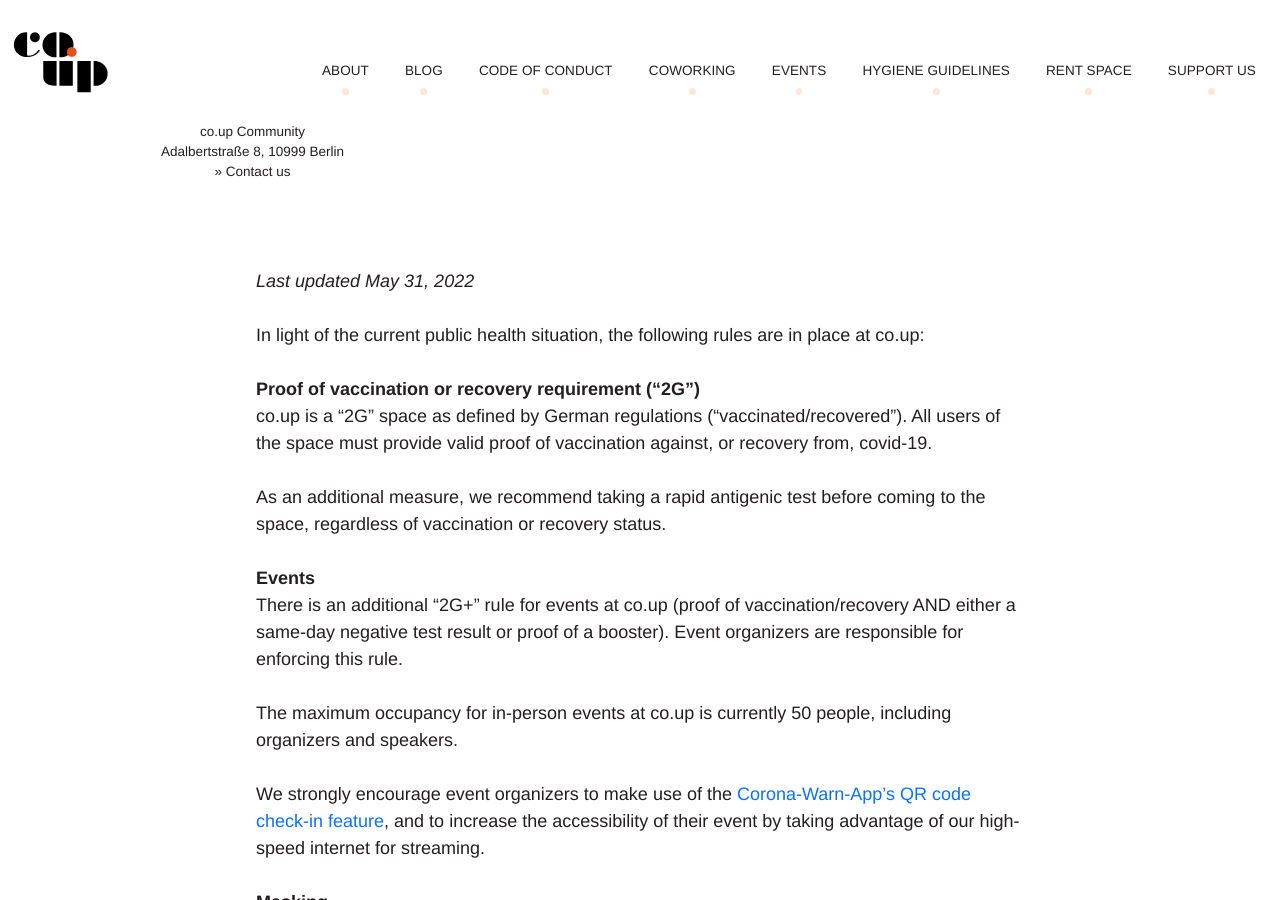
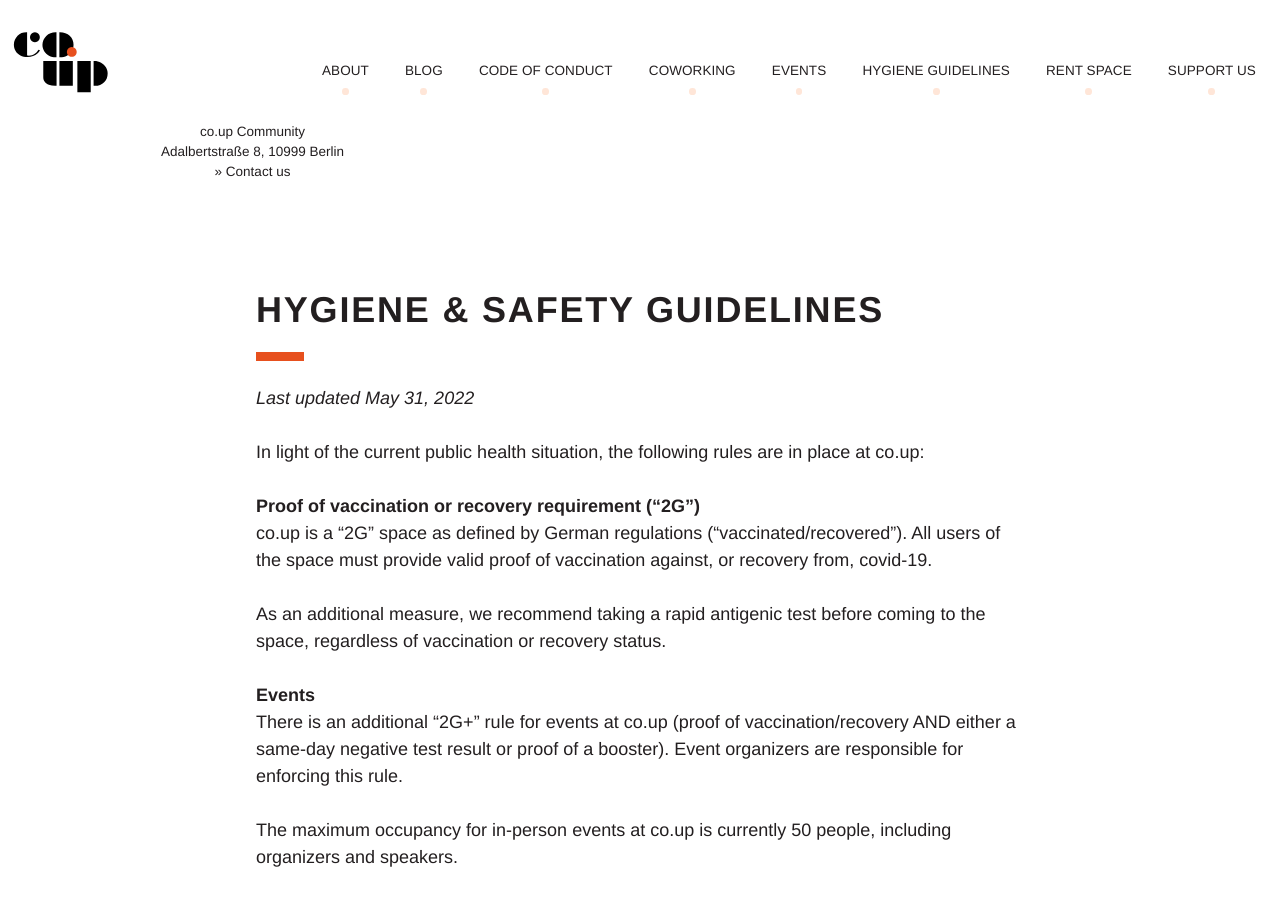
Before and after one commit to co-up/co-up.de, a Jekyll site: the page built from hygiene-safety-guidelines.md, in a window 1280 px wide and 900 px high. Built offline with Jekyll 4.4.1, drawn with Linux system fonts in a browser that asks for light colours; our own code applies the rules of GitHub Pages for plain Markdown files.

Commit message:
fixed layout and header

```diff
--- a/hygiene-safety-guidelines.md
+++ b/hygiene-safety-guidelines.md
@@ -1,3 +1,12 @@
+---
+layout: default
+title: co.up hygiene and safety guidelines
+---
+
+<h1>
+  Hygiene & safety guidelines
+</h1>
+
 _Last updated May 31, 2022_
 
 In light of the current public health situation, the following rules are in place at co.up:
```
